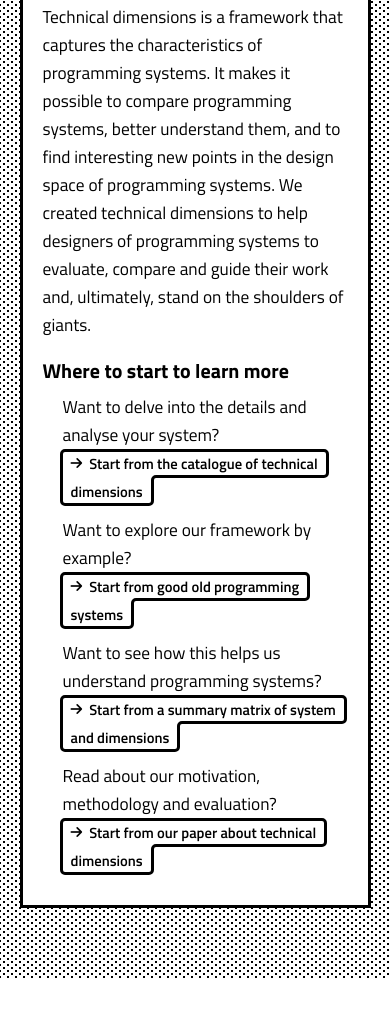
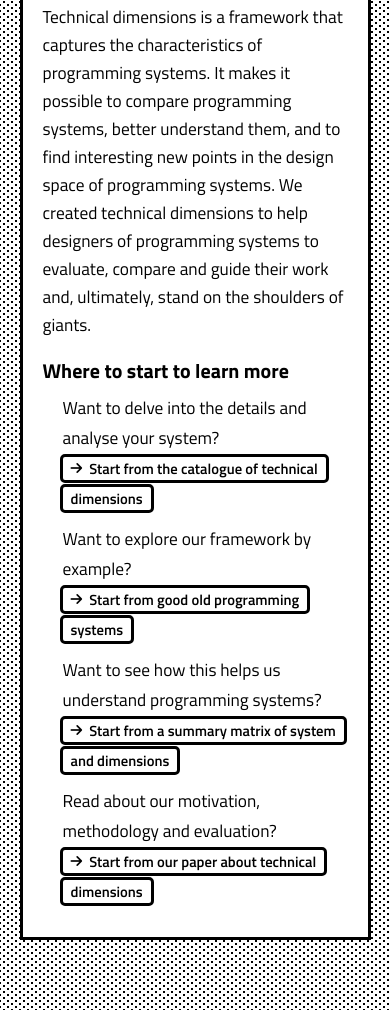
Before and after one commit to tpetricek/techdims, a plain HTML site: page keep-me-secret.html in a window 390 px wide. Shown: the part 1039-2049 px from the top of the page. Before the commit the page ends 2017 px from the top, so only its background shows below. Drawn offline with Linux system fonts and the light colour scheme.

Commit message:
Css tweaks for mobile, more

```diff
--- a/style.css
+++ b/style.css
@@ -159,8 +159,12 @@ div.display .frameset .display-title { display:none; }
 }
 @media only screen and (max-width:560px) { .welcome img { max-width:85%; float:none; } }
 @media only screen and (max-width:700px) { .catalogue img { max-width:85%; float:none; } }
+@media only screen and (max-width:560px) { .systems img { max-width:85%; float:none; } }
+@media only screen and (max-width:700px) { .doc img { max-width:85%; float:none; } }
+
 @media only screen and (max-width:500px) {
-  p, li { line-height:28px; font-size:13pt; }
+  li { font-size:13pt; }
+  p { line-height:28px; font-size:13pt; }
   .tlink { font-size:11pt; }
   h1 { font-size:28pt; }
   h2 { font-size:15pt; }
```
